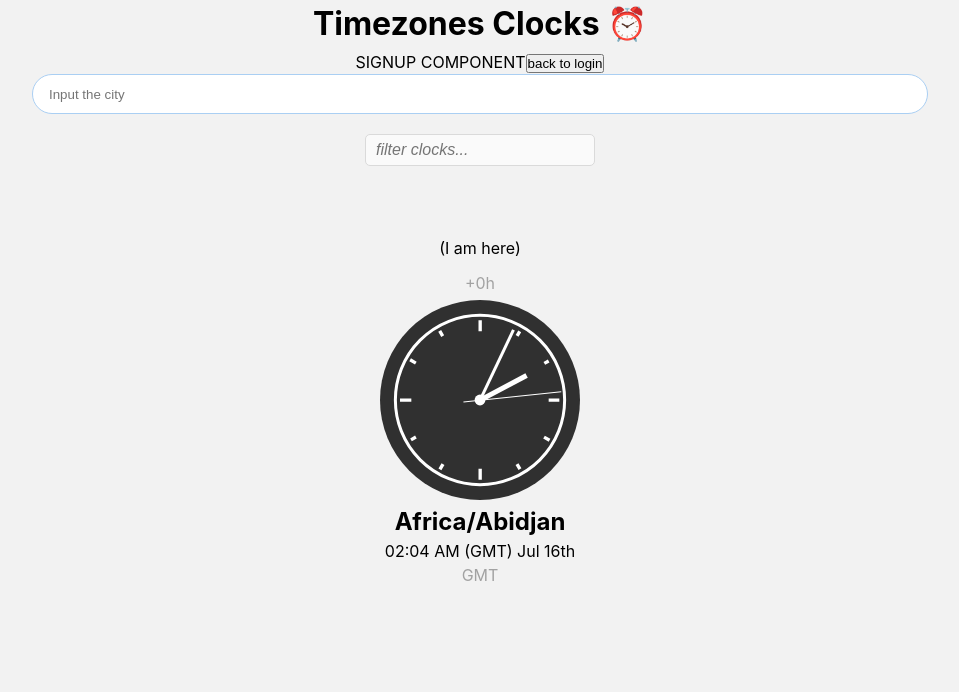
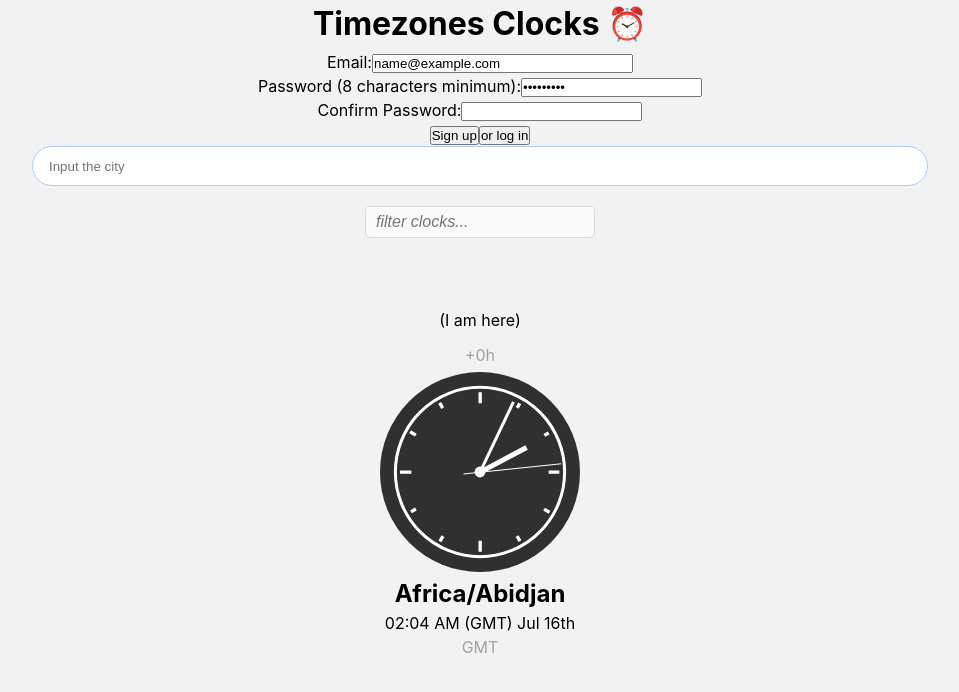
Before and after one commit to Viktor286/timezones-fullstack-app, a React (Create React App) app in the folder client/: page / in a window 1280 px wide. Both pictures are taken after typing "name@example.com", "Sample123" into the empty fields and a click on the button "or sign up". Shown: the top 692 px of the page, without its empty margins (160-1119 px from the left). Built offline with nearby package versions, Linux system fonts and the light colour scheme.

Commit message:
add signup handlers

```diff
--- a/client/src/components/LoginForm/index.js
+++ b/client/src/components/LoginForm/index.js
@@ -1,14 +1,19 @@
 import { setLocalUserAuth, setLocalUserSettings } from '../../model/localStore';
-import { signInUser, logOutUser } from '../../requests/user';
+import { signInUser, logOutUser, signUpUser } from '../../requests/user';
 import { createClockItem } from '../../model/clockItem';
 import { useState } from 'react';
 
 const defaultClocksList = [createClockItem()];
 
+function LoginFormWrapper({ children }) {
+  return <section className="login-form">{children}</section>;
+}
+
 export default function LoginForm({ auth, setAuth, setClockListList }) {
   const [loginLayout, setLoginLayout] = useState(auth.token?.length > 30 ? 'logged-in' : 'login');
+  const [loginStatus, setLoginStatus] = useState('');
 
-  const onSubmitHandler = async (e) => {
+  const onLoginSubmitHandler = async (e) => {
     e.preventDefault();
     const form = e.currentTarget;
     const formData = new FormData(form);
@@ -18,6 +23,24 @@ export default function LoginForm({ auth, setAuth, setClockListList }) {
     setLocalUserAuth({ token, email });
     setAuth({ token, email });
     setLoginLayout('logged-in');
+  };
+
+  const onSingupSubmitHandler = async (e) => {
+    e.preventDefault();
+    const form = e.currentTarget;
+    const formData = new FormData(form);
+    const email = formData.get('email');
+    const password = formData.get('password');
+    const passwordConfirm = formData.get('confirm-password');
+
+    if (password === passwordConfirm) {
+      const { token } = await signUpUser(email, password, passwordConfirm);
+      setLocalUserAuth({ token, email });
+      setAuth({ token, email });
+      setLoginLayout('logged-in');
+    } else {
+      setLoginStatus('Please insert correct confirmation');
+    }
   };
 
   const onPickLogin = () => {
@@ -37,6 +60,7 @@ export default function LoginForm({ auth, setAuth, setClockListList }) {
       setLocalUserAuth('');
       setLocalUserSettings('');
       // todo: instead of reset we could keep separate localstorage for non-logged users
+      //  but not in the requirements now
       setClockListList(defaultClocksList);
       setAuth({});
       setLoginLayout('login');
@@ -45,38 +69,52 @@ export default function LoginForm({ auth, setAuth, setClockListList }) {
 
   if (loginLayout === 'logged-in') {
     return (
-      <section className="login-form">
+      <LoginFormWrapper>
         ({auth.email}) <button onClick={logOut}>log out</button>
-      </section>
+      </LoginFormWrapper>
     );
   }
 
   if (loginLayout === 'login') {
     return (
-      <section className="login-form">
-        <form onSubmit={onSubmitHandler}>
+      <LoginFormWrapper>
+        <form onSubmit={onLoginSubmitHandler}>
           <div>
             <label htmlFor="username">Email:</label>
             <input name="email" type="email" id="email" size="30" required />
           </div>
-
           <div>
             <label htmlFor="pass">Password (8 characters minimum):</label>
             <input type="password" name="password" minLength="8" required />
           </div>
-
           <input type="submit" value="Sign in" />
           <button onClick={onPickSignup}>or sign up</button>
         </form>
-      </section>
+      </LoginFormWrapper>
     );
   }
 
   if (loginLayout === 'signup') {
     return (
-      <section className="login-form">
-        SIGNUP COMPONENT<button onClick={onPickLogin}>back to login</button>
-      </section>
+      <LoginFormWrapper>
+        <form onSubmit={onSingupSubmitHandler}>
+          <div>
+            <label htmlFor="username">Email:</label>
+            <input name="email" type="email" id="email" size="30" required />
+          </div>
+          <div>
+            <label htmlFor="pass">Password (8 characters minimum):</label>
+            <input type="password" name="password" minLength="8" required />
+          </div>
+          <div>
+            <label htmlFor="pass">Confirm Password:</label>
+            <input type="password" name="confirm-password" minLength="8" required />
+          </div>
+          <input type="submit" value="Sign up" />
+          <button onClick={onPickLogin}>or log in</button>
+          <div>{loginStatus}</div>
+        </form>
+      </LoginFormWrapper>
     );
   }
 }
--- a/client/src/requests/user.js
+++ b/client/src/requests/user.js
@@ -1,10 +1,12 @@
 // todo: reset auth if breaking code received
+const baseDomain = 'http://localhost:8080';
+
 export async function getUserTimezones(auth) {
   const { email, token } = auth;
 
   if (email && token?.length > 30) {
     try {
-      const userDataRes = await fetch(`http://localhost:8080/api/v1/users/${email}`, {
+      const userDataRes = await fetch(`${baseDomain}/api/v1/users/${email}`, {
         method: 'GET',
         headers: {
           Authorization: `Bearer ${token}`,
@@ -41,7 +43,7 @@ export async function setUserTimezones(newClockList, auth) {
         timezones: JSON.stringify(newClockList),
       });
 
-      const userDataRes = await fetch(`http://localhost:8080/api/v1/users/${email}`, {
+      const userDataRes = await fetch(`${baseDomain}/api/v1/users/${email}`, {
         method: 'PATCH',
         headers: {
           Authorization: `Bearer ${token}`,
@@ -60,7 +62,7 @@ export async function setUserTimezones(newClockList, auth) {
 
 export async function signInUser(email, password) {
   try {
-    const response = await fetch('http://localhost:8080/api/v1/users/signin', {
+    const response = await fetch(`${baseDomain}/api/v1/users/signin`, {
       method: 'POST',
       headers: {
         'Content-Type': 'application/json',
@@ -76,12 +78,31 @@ export async function signInUser(email, password) {
   }
 }
 
+export async function signUpUser(email, password, passwordConfirm) {
+  try {
+    const response = await fetch(`${baseDomain}/api/v1/users/signup`, {
+      method: 'POST',
+      headers: {
+        'Content-Type': 'application/json',
+      },
+      body: JSON.stringify({
+        email,
+        password,
+        passwordConfirm,
+      }),
+    });
+    return await response.json();
+  } catch (e) {
+    console.error(e);
+  }
+}
+
 export async function logOutUser(auth) {
   const { token } = auth;
 
   if (token) {
     try {
-      const response = await fetch('http://localhost:8080/api/v1/users/logout', {
+      const response = await fetch(`${baseDomain}/api/v1/users/logout`, {
         method: 'POST',
         headers: {
           Authorization: `Bearer ${token}`,
```
